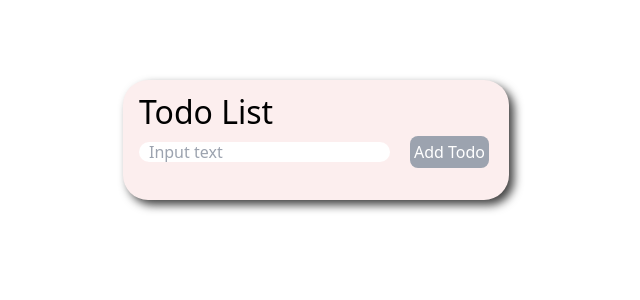
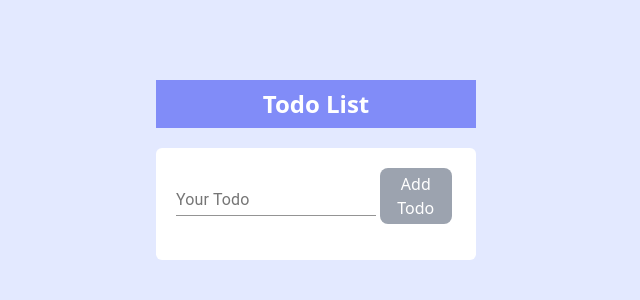
Before and after one commit to jeffagregado/next-typescript-todolist, a Next.js app: page / in a window 1280 px wide. Shown: the top 300 px of the page, without its empty margins (324-964 px from the left). Built offline with nearby package versions, Linux system fonts and the light colour scheme; what tailwindcss-debug-screens would draw is missing.

Commit message:
change style

```diff
--- /dev/null
+++ b/components/Input.tsx
@@ -0,0 +1,28 @@
+import { ReactNode } from 'react'
+import TextField from '@material-ui/core/TextField'
+
+type Props = {
+  type: any
+  className?: string
+  placeholder?: string
+  value: any
+  onChange?: (e: React.ChangeEvent<HTMLInputElement>) => void
+  // children: ReactNode
+}
+
+const Input = ({ type, className, placeholder, onChange }: Props) => {
+  return (
+    <>
+      <TextField
+        id="standard-basic"
+        label="Your Todo"
+        type={type}
+        placeholder={placeholder}
+        onChange={onChange}
+        className={className}
+      />
+    </>
+  )
+}
+
+export default Input
--- a/components/Todos.tsx
+++ b/components/Todos.tsx
@@ -1,13 +1,14 @@
 import { useState } from 'react'
 import TodosList from '../components/TodosList'
-import styleTodolist from '../styles/Todolist.module.scss'
 import Button from './Button'
+import Input from './Input'
 
 type FormElem = React.FormEvent<HTMLFormElement>
 
 interface ITodo {
   text: string
   complete: boolean
+  index?: number
 }
 
 const Todos = () => {
@@ -27,20 +28,33 @@ const Todos = () => {
 
   return (
     <>
-      <div className={styleTodolist.todolist}>
-        <h1 className={styleTodolist['todolist__title']}>Todo List</h1>
-        <form action="" onSubmit={handleSubmit}>
-          <input
-            className={`${styleTodolist['todolist__input']} ${styleTodolist['todolist__input--round']}`}
+      <div className="w-80">
+        <div className="flex justify-center bg-indigo-400 text-white py-2 mb-5">
+          <h1 className="text-2xl font-semibold">Todo List</h1>
+        </div>
+        <div className="p-5 rounded-md flex flex-col justify-center bg-white">
+          <form action="" onSubmit={handleSubmit} autoComplete="off">
+            {/* <Input
+              type="input"
+              placeholder="Your Todo"
+              value={value}
+              onChange={(e) => setValue(e.target.value)}
+              className="mb-4"
+            >
+              Your Todo
+            </Input> */}
+            <div className="flex mb-4 justify-around">
+              <Input
                 type="text"
+                placeholder="Your Todo"
                 value={value}
-            placeholder="Input text"
                 onChange={(e) => setValue(e.target.value)}
-            required
               />
               <Button type="submit">Add Todo</Button>
+            </div>
           </form>
           <TodosList todos={todos} setTodos={setTodos} />
+        </div>
       </div>
     </>
   )
--- a/components/TodosList.tsx
+++ b/components/TodosList.tsx
@@ -1,34 +1,35 @@
-import { Dispatch, SetStateAction } from 'react'
+import { Dispatch, SetStateAction, ReactNode } from 'react'
 import Button from './Button'
 
 type Dispatcher<T> = Dispatch<SetStateAction<T>> // for useState Types when accessing the useState values
 
 type Props = {
-  todos: ITodo[]
-  setTodos: Dispatcher<ITodo[]>
+  todos: ITodo2[]
+  setTodos: Dispatcher<ITodo2[]>
+  className?: string
 }
 
-interface ITodo {
+interface ITodo2 {
   text: string
   complete: boolean
 }
 
-const TodosList = ({ todos, setTodos }: Props) => {
+const TodosList = ({ todos, setTodos, className }: Props) => {
   const completeTodo = (index: number): void => {
-    const newTodos: ITodo[] = [...todos]
+    const newTodos: ITodo2[] = [...todos]
     newTodos[index].complete = !newTodos[index].complete
     setTodos(newTodos)
   }
 
   const removeTodo = (index: number): void => {
-    const newTodos: ITodo[] = [...todos]
+    const newTodos: ITodo2[] = [...todos]
     newTodos.splice(index, 1)
     setTodos(newTodos)
   }
 
   return (
-    <section>
-      {todos.map((todo: ITodo, index: number) => {
+    <section className={className}>
+      {todos.map((todo: ITodo2, index: number) => {
         return (
           <>
             <div key={index}>
--- a/package.json
+++ b/package.json
@@ -8,6 +8,7 @@
     "start": "next start"
   },
   "dependencies": {
+    "@material-ui/core": "^4.11.3",
     "@types/node-sass": "^4.11.1",
     "next": "10.0.7",
     "node-sass": "^5.0.0",
--- a/pages/_app.tsx
+++ b/pages/_app.tsx
@@ -4,11 +4,9 @@ import '../styles/tailwind.scss'
 
 function MyApp({ Component, pageProps }: AppProps) {
   return (
-    <body className="debug-screens">
-      <Layout>
-        <Component {...pageProps} />
-      </Layout>
-    </body>
+    <Layout>
+      <Component {...pageProps} />
+    </Layout>
   )
 }
 
--- a/styles/tailwind.scss
+++ b/styles/tailwind.scss
@@ -2,4 +2,6 @@
 @tailwind components;
 @tailwind utilities;
 
-@import './Button.module.scss';
+body {
+  background-color: #e3e9ff;
+}
--- a/tailwind.config.js
+++ b/tailwind.config.js
@@ -6,7 +6,6 @@ module.exports = {
     container: {
       center: true,
       padding: '1.5rem',
-      backgroundColor: 'red',
     },
     extend: {},
   },
```
Also changed, not shown: styles/Input.module.scss (added, +71 -0 lines), 1 other file (tests, documents, lock files or other folders). Lines whose indentation alone changed are shown as unchanged.
